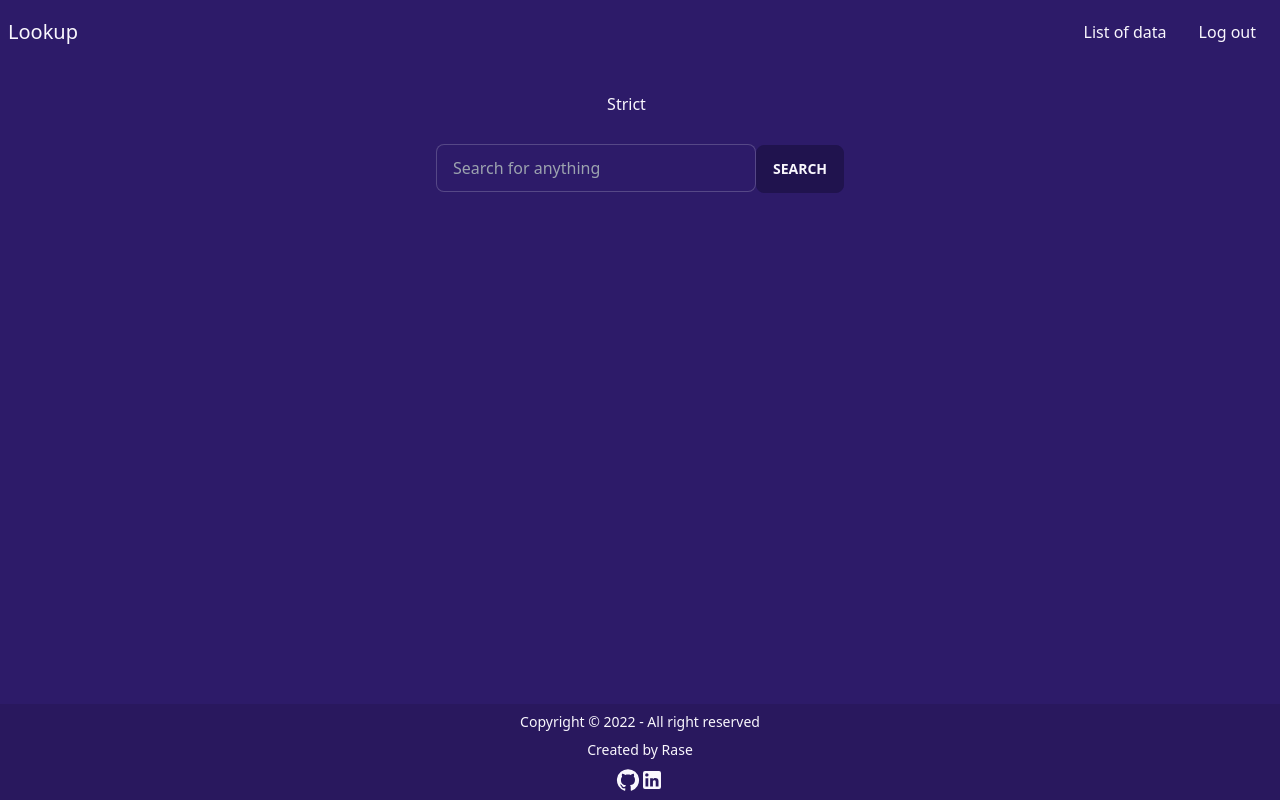
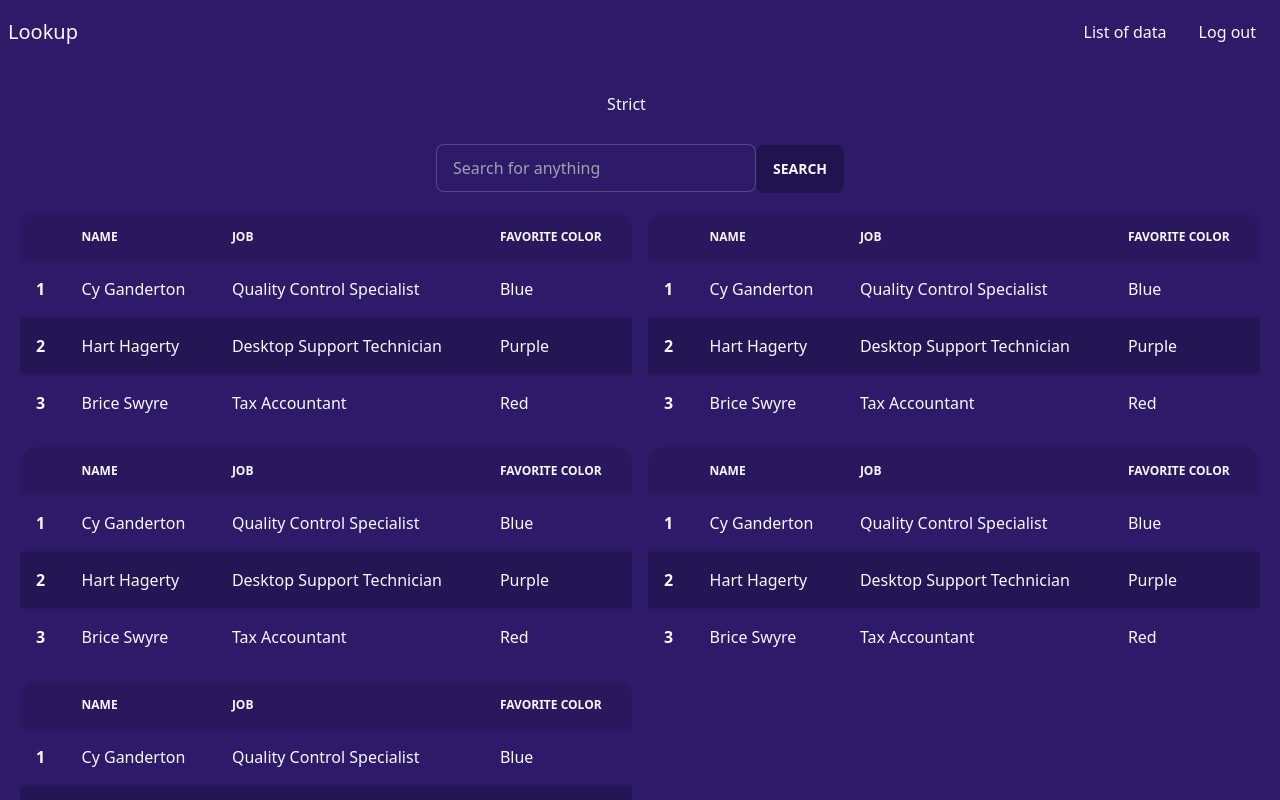
Before and after one commit to 52617365/Lookup, a Next.js app: page /lookup in a window 1280 px wide. Shown: the top 800 px of the page. Built offline with nearby package versions, Linux system fonts and the light colour scheme.

Commit message:
Lookup now has a nice grid that spans 2 results per row.
Signed-off-by: 52617365 <rasengithub@protonmail.com>

```diff
--- a/components/Footer.tsx
+++ b/components/Footer.tsx
@@ -4,7 +4,7 @@ import LinkedInIcon from '@mui/icons-material/LinkedIn';
 
 export default function Footer() {
     return (
-        <footer className="footer footer-center p-2 text-base-content bottom-0 fixed bg-base-200">
+        <footer className="footer footer-center p-2 text-base-content bottom-0 bg-base-200">
             <div>
                 <p>Copyright © 2022 - All right reserved</p>
                 <p>Created by Rase</p>
--- /dev/null
+++ b/components/Table.tsx
@@ -0,0 +1,45 @@
+function Indicator() {
+    return (
+        <div className="indicator">
+            <span className="indicator-item badge badge-secondary"></span>
+            <div className="grid w-32 h-32 bg-base-300 place-items-center">content</div>
+        </div>
+    )
+}
+
+export default function Table() {
+    return (
+        <div className="overflow-x-auto">
+            <table className="table w-full">
+                <thead>
+                <tr>
+                    <th></th>
+                    <th>Name</th>
+                    <th>Job</th>
+                    <th>Favorite Color</th>
+                </tr>
+                </thead>
+                <tbody>
+                <tr>
+                    <th>1</th>
+                    <td>Cy Ganderton</td>
+                    <td>Quality Control Specialist</td>
+                    <td>Blue</td>
+                </tr>
+                <tr className="active">
+                    <th>2</th>
+                    <td>Hart Hagerty</td>
+                    <td>Desktop Support Technician</td>
+                    <td>Purple</td>
+                </tr>
+                <tr>
+                    <th>3</th>
+                    <td>Brice Swyre</td>
+                    <td>Tax Accountant</td>
+                    <td>Red</td>
+                </tr>
+                </tbody>
+            </table>
+        </div>
+    )
+}
--- a/pages/api/lookup.ts
+++ b/pages/api/lookup.ts
@@ -2,9 +2,9 @@
 import type {NextApiRequest, NextApiResponse} from 'next'
 import {MongoClient, WithId} from "mongodb";
 
-async function listData(client: MongoClient) {
+async function getResultsFromQuery(client: MongoClient, query: string) {
     const database = client.db('lookup');
-    return database.collection('data').find().toArray()
+    return database.collection('data').find({$text: {$search: query}}).toArray()
 }
 
 
@@ -12,9 +12,23 @@ export default async function handler(
     req: NextApiRequest,
     res: NextApiResponse<WithId<Document> | unknown>
 ) {
-    if (req.method !== 'POST') {
-        res.status(405).send({message: 'Only POST requests allowed'})
-        return
+    const uri = `mongodb://localhost:27017`
+    const client = new MongoClient(uri)
+    try {
+        if (req.method !== 'POST') {
+            res.status(405).send({message: 'Only POST requests allowed'})
+            return
+        }
+        const body: RequestBody = req.body
+        if (body.query == null) {
+            res.status(400).send({message: 'Request body format was invalid'})
+            return
+        }
+        const results = await getResultsFromQuery(client, body.query)
+        res.status(200).send({message: results})
+    } catch (e) {
+        res.status(404).json({data: e})
+    } finally {
+        await client.close()
     }
-    const body: RequestBody = req.body
 }
--- a/pages/lookup.tsx
+++ b/pages/lookup.tsx
@@ -2,6 +2,7 @@ import {NextPage} from "next/types";
 import Topnav from "../components/Topnav";
 import TextInput from "../components/TextInput";
 import LookupOptions from "../components/LookupOptions";
+import Table from "../components/Table";
 
 const Lookup: NextPage = () => {
     const topNavLinks: Array<Options> = [{link: "/data", text: "List of data"}, {link: "/logout", text: "Log out"}]
@@ -12,6 +13,23 @@ const Lookup: NextPage = () => {
             <div className="text-center">
                 <TextInput placeholderText="Search for anything"/>
                 <button className="btn">Search</button>
+                <div className="grid grid-cols-2 gap-4 pt-5 pr-5 pl-5">
+                    <div className="...">
+                        <Table/>
+                    </div>
+                    <div className="...">
+                        <Table/>
+                    </div>
+                    <div className="...">
+                        <Table/>
+                    </div>
+                    <div className="...">
+                        <Table/>
+                    </div>
+                    <div className="...">
+                        <Table/>
+                    </div>
+                </div>
             </div>
         </>
     );
--- a/pages/types.d.ts
+++ b/pages/types.d.ts
@@ -17,6 +17,6 @@ type ApiDataFields = {
     data: Array<object>
 }
 type RequestBody = {
-    queryType: string
+    strict: boolean
     query: string
 }
```
